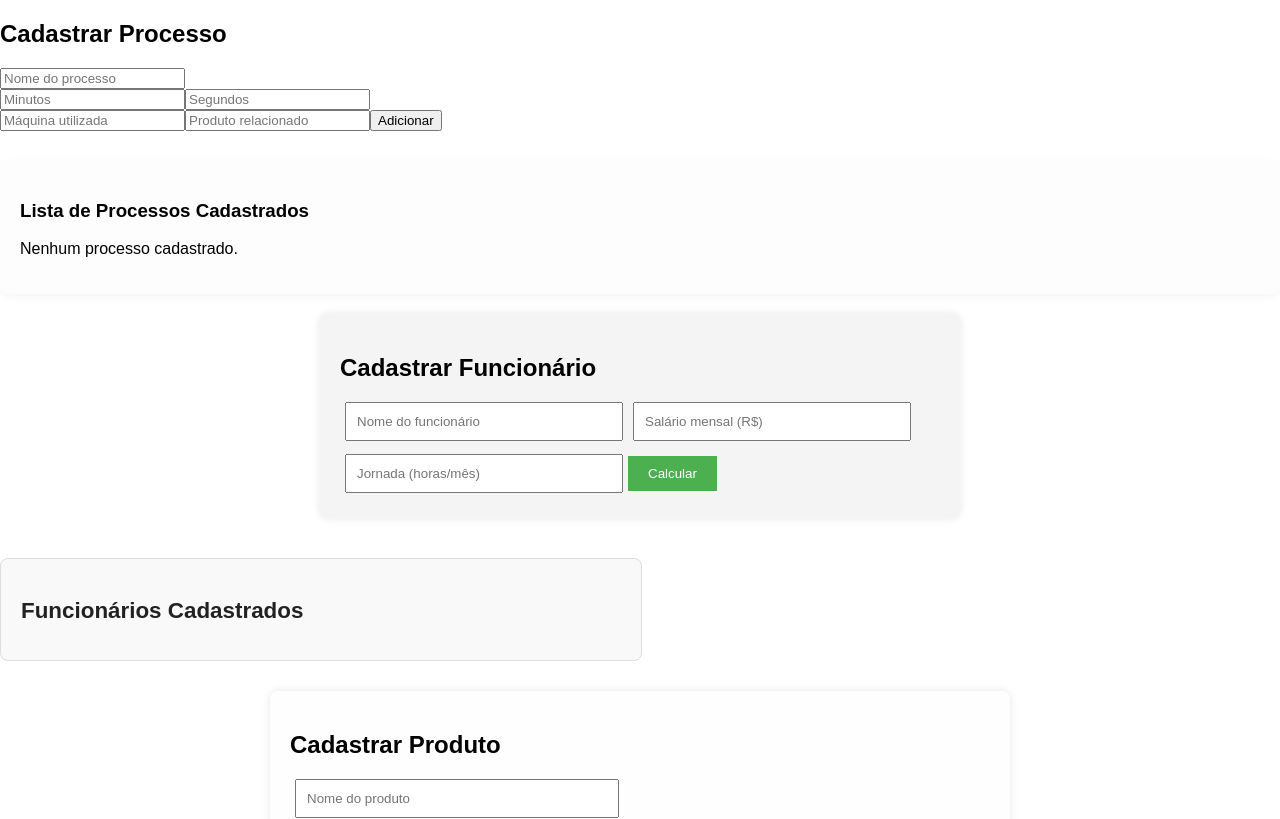
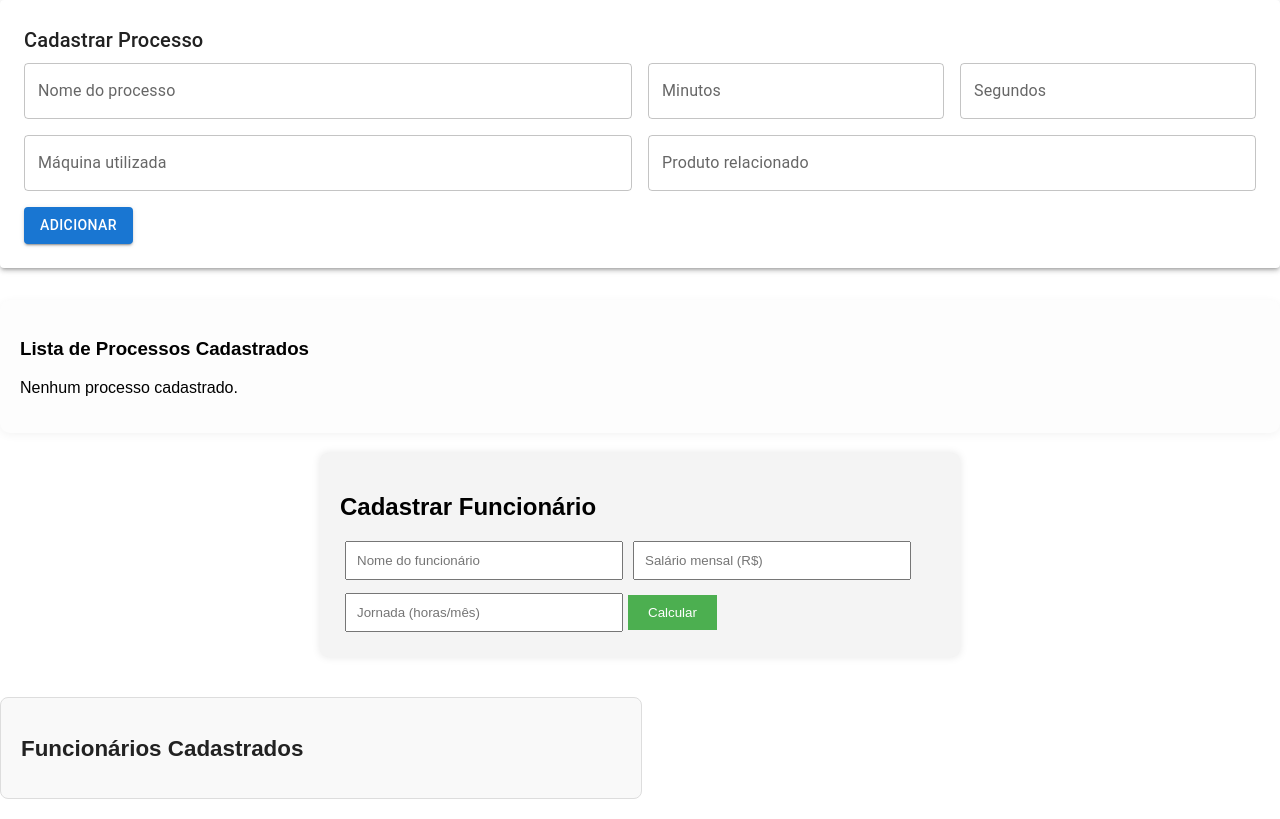
Before and after one commit to River10321/producao-customizada, a React (Create React App) app: page / in a window 1280 px wide. Shown: the top 819 px of the page. Built offline with nearby package versions, Linux system fonts and the light colour scheme; the HTML template or start-up script is replaced by a standard one.

Commit message:
Update FormProcesso.js

```diff
--- a/src/components/FormProcesso.js
+++ b/src/components/FormProcesso.js
@@ -1,44 +1,89 @@
 // src/components/FormProcesso.js
 import React, { useState } from 'react';
-import './FormProcesso.css';
+import {
+  Box,
+  Button,
+  Grid,
+  Paper,
+  TextField,
+  Typography,
+} from '@mui/material';
 
-function FormProcesso({ onAdd }) {
+export default function FormProcesso({ onAdd }) {
   const [nome, setNome] = useState('');
-  const [minutos, setMinutos] = useState('');
-  const [segundos, setSegundos] = useState('');
+  const [min, setMin] = useState('');
+  const [seg, setSeg] = useState('');
   const [maquina, setMaquina] = useState('');
   const [produto, setProduto] = useState('');
 
   const handleSubmit = (e) => {
     e.preventDefault();
-    const tempoTotalSegundos = parseInt(minutos || 0) * 60 + parseInt(segundos || 0);
-    const processo = {
-      nome,
-      tempo: tempoTotalSegundos,
-      maquina,
-      produto
-    };
-    onAdd(processo);
+    if (!nome || !min || !seg || !maquina || !produto) return;
+    const tempo = parseInt(min) * 60 + parseInt(seg);
+    onAdd({ nome, tempo, maquina, produto });
     setNome('');
-    setMinutos('');
-    setSegundos('');
+    setMin('');
+    setSeg('');
     setMaquina('');
     setProduto('');
   };
 
   return (
-    <form className="form-processo" onSubmit={handleSubmit}>
-      <h2>Cadastrar Processo</h2>
-      <input type="text" placeholder="Nome do processo" value={nome} onChange={(e) => setNome(e.target.value)} required />
-      <div className="tempo-container">
-        <input type="number" placeholder="Minutos" value={minutos} onChange={(e) => setMinutos(e.target.value)} />
-        <input type="number" placeholder="Segundos" value={segundos} onChange={(e) => setSegundos(e.target.value)} />
-      </div>
-      <input type="text" placeholder="Máquina utilizada" value={maquina} onChange={(e) => setMaquina(e.target.value)} />
-      <input type="text" placeholder="Produto relacionado" value={produto} onChange={(e) => setProduto(e.target.value)} />
-      <button type="submit">Adicionar</button>
-    </form>
+    <Paper elevation={3} sx={{ p: 3, mb: 4 }}>
+      <Typography variant="h6" gutterBottom>
+        Cadastrar Processo
+      </Typography>
+      <Box component="form" onSubmit={handleSubmit}>
+        <Grid container spacing={2}>
+          <Grid item xs={12} sm={6}>
+            <TextField
+              label="Nome do processo"
+              fullWidth
+              value={nome}
+              onChange={(e) => setNome(e.target.value)}
+            />
+          </Grid>
+          <Grid item xs={6} sm={3}>
+            <TextField
+              label="Minutos"
+              type="number"
+              fullWidth
+              value={min}
+              onChange={(e) => setMin(e.target.value)}
+            />
+          </Grid>
+          <Grid item xs={6} sm={3}>
+            <TextField
+              label="Segundos"
+              type="number"
+              fullWidth
+              value={seg}
+              onChange={(e) => setSeg(e.target.value)}
+            />
+          </Grid>
+          <Grid item xs={12} sm={6}>
+            <TextField
+              label="Máquina utilizada"
+              fullWidth
+              value={maquina}
+              onChange={(e) => setMaquina(e.target.value)}
+            />
+          </Grid>
+          <Grid item xs={12} sm={6}>
+            <TextField
+              label="Produto relacionado"
+              fullWidth
+              value={produto}
+              onChange={(e) => setProduto(e.target.value)}
+            />
+          </Grid>
+          <Grid item xs={12}>
+            <Button type="submit" variant="contained" color="primary">
+              Adicionar
+            </Button>
+          </Grid>
+        </Grid>
+      </Box>
+    </Paper>
   );
 }
-
-export default FormProcesso;
```
